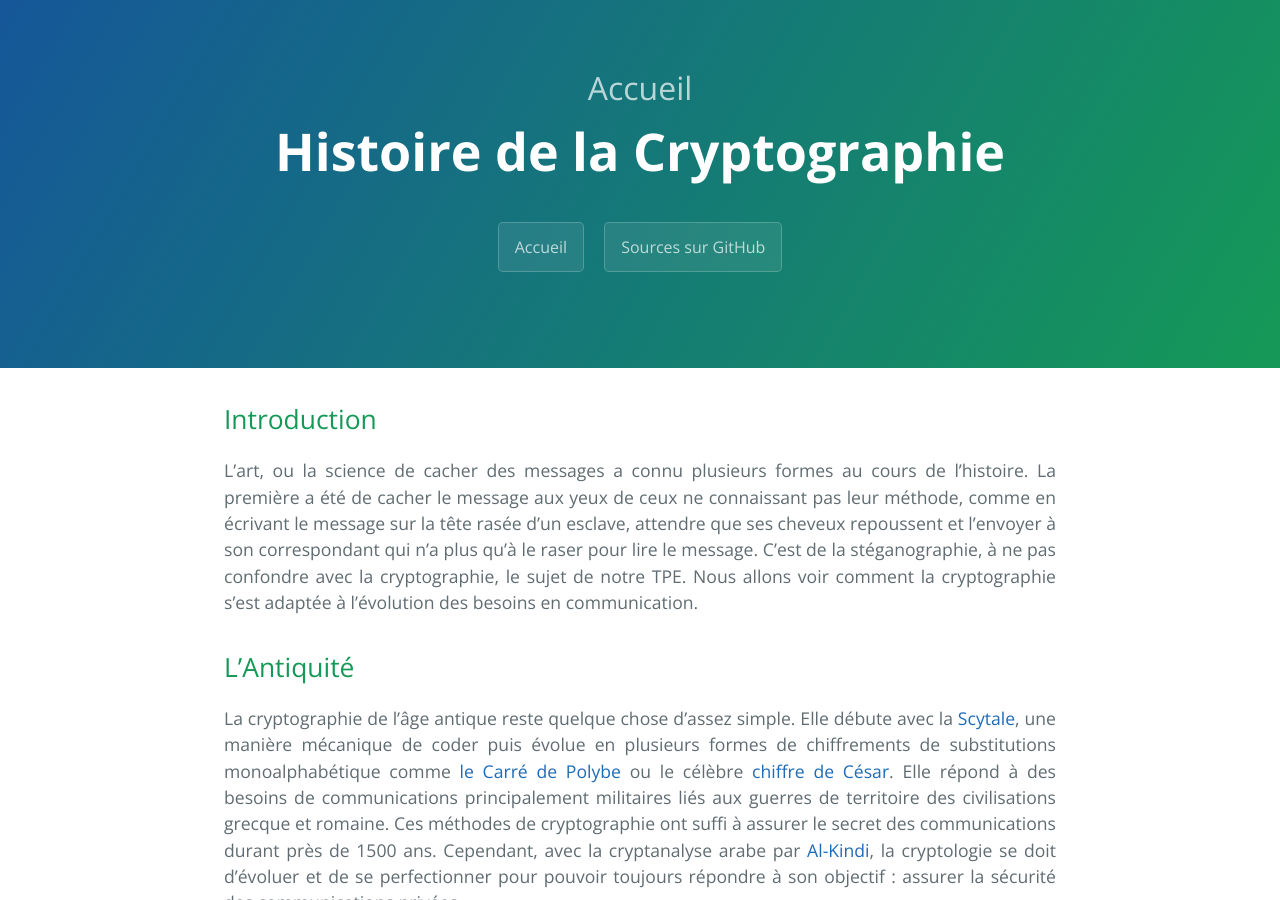
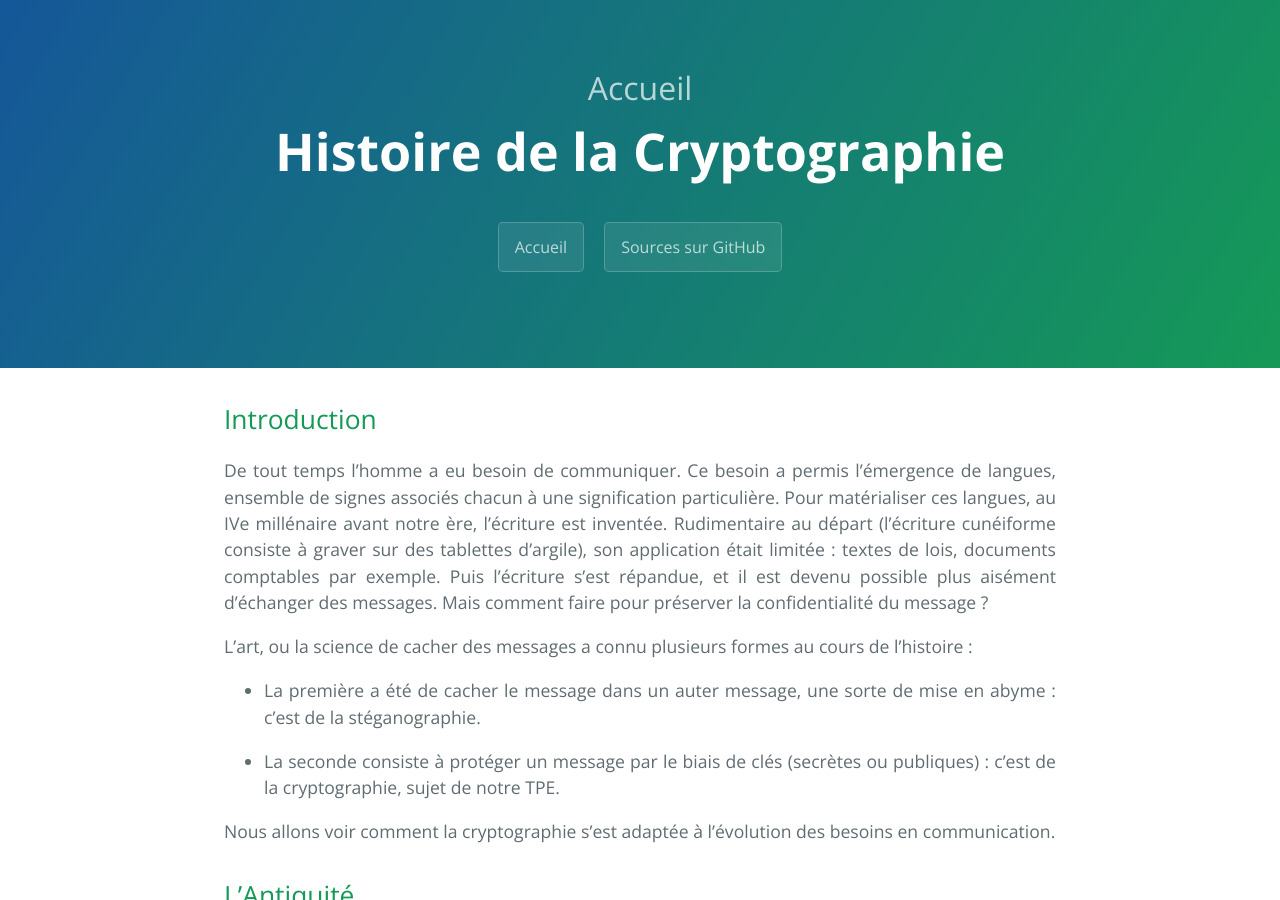
Before and after one commit to SamuelGallay/CryptoTPE, a Jekyll site: the page built from index.md, in a window 1280 px wide and 900 px high. Built offline with Jekyll 4.4.1, drawn with Linux system fonts in a browser that asks for light colours; our own code applies the rules of GitHub Pages for plain Markdown files; the repository's description, which GitHub fills in, is left out.

Commit message:
Update index.md

```diff
--- a/index.md
+++ b/index.md
@@ -6,7 +6,16 @@ partie: "Accueil"
 
 ## Introduction
 
-L’art, ou la science de cacher des messages a connu plusieurs formes au cours de l’histoire. La première a été de cacher le message aux yeux de ceux ne connaissant pas leur méthode, comme en écrivant le message sur la tête rasée d’un esclave, attendre que ses cheveux repoussent et l’envoyer à son correspondant qui n’a plus qu’à le raser pour lire le message. C’est de la stéganographie, à ne pas confondre avec la cryptographie, le sujet de notre TPE.
+De tout temps l'homme a eu besoin de communiquer. Ce besoin a permis l'émergence de langues, ensemble de signes associés chacun à une signification particulière. Pour matérialiser ces langues, au IVe millénaire avant notre ère, l'écriture est inventée. Rudimentaire au départ (l'écriture cunéiforme consiste à graver sur des tablettes d'argile), son application était limitée : textes de lois, documents comptables par exemple.
+Puis l'écriture s'est répandue, et il est devenu possible plus aisément d'échanger des messages.
+Mais comment faire pour préserver la confidentialité du message ?
+
+L’art, ou la science de cacher des messages a connu plusieurs formes au cours de l’histoire :
+
+- La première a été de cacher le message dans un auter message, une sorte de mise en abyme : c’est de la stéganographie.
+
+- La seconde consiste à protéger un message par le biais de clés (secrètes ou publiques) : c'est de la cryptographie, sujet de notre TPE.
+
 Nous allons voir comment la cryptographie s’est adaptée à l'évolution des besoins en communication.
 
 ## L'Antiquité
```
